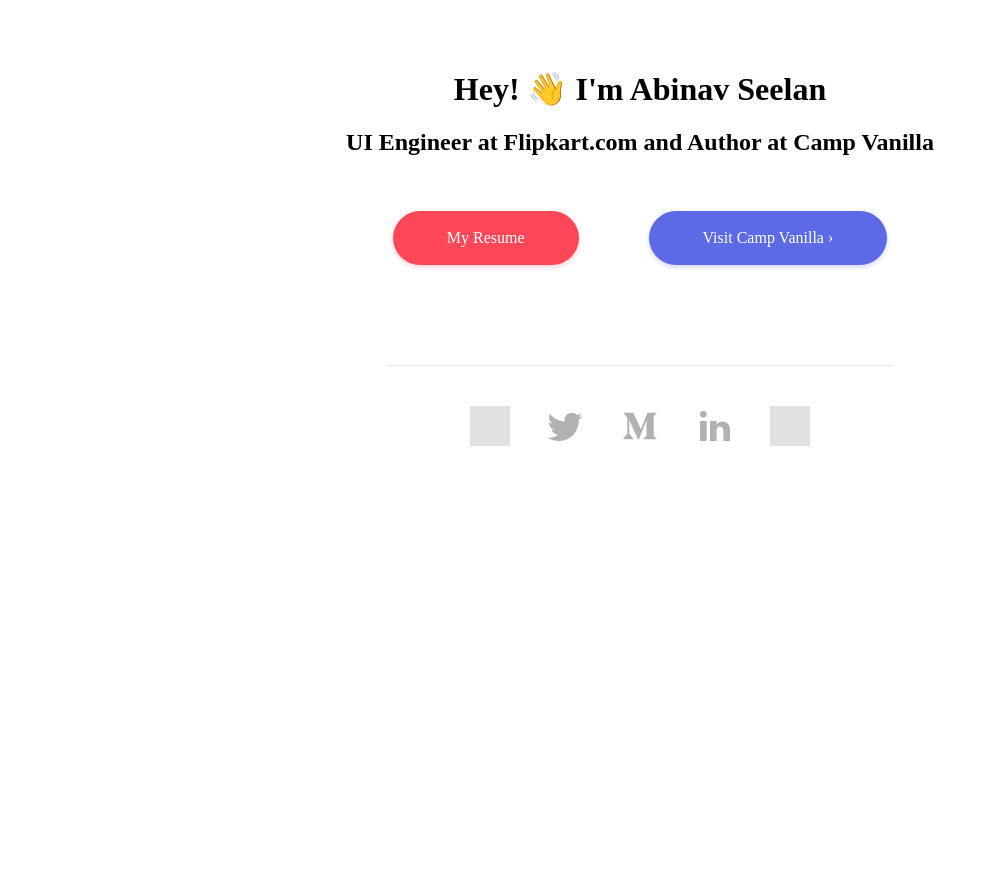
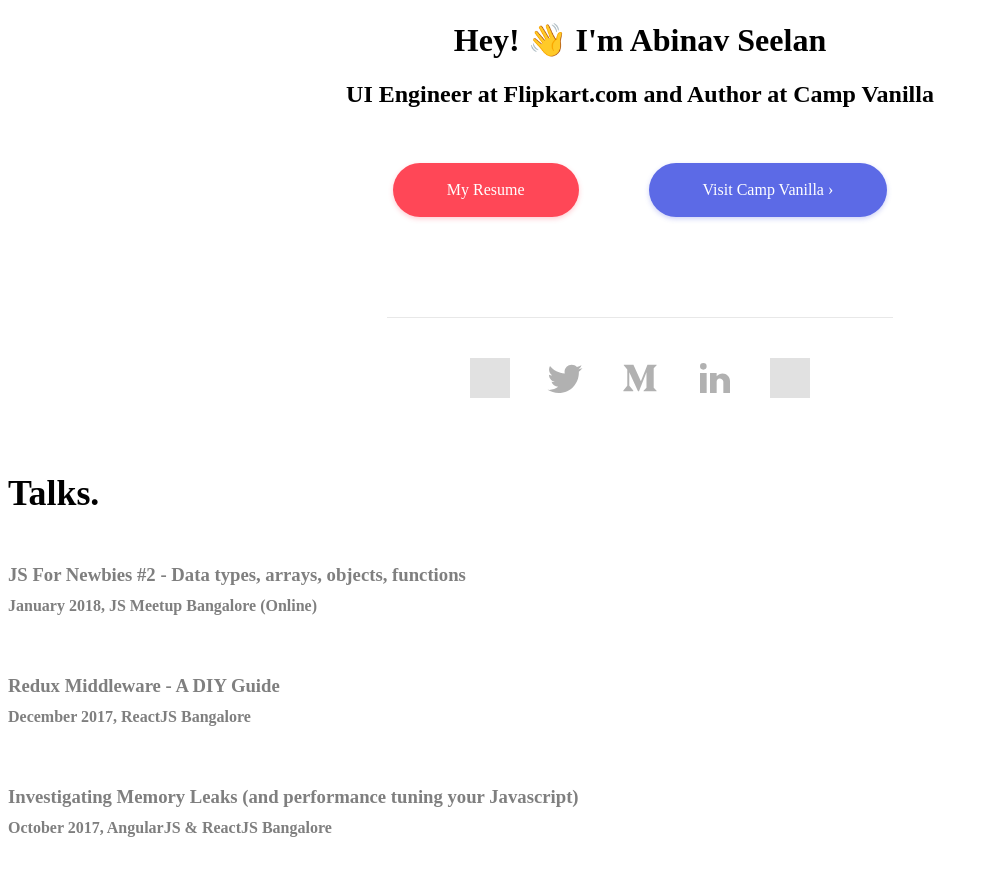
Before and after one commit to abinavseelan/abinavseelan.com, a Gatsby site: page / in a window 1280 px wide. Shown: the whole page, without its empty margins (0-988 px from the left). Before the commit the page ends 800 px from the top, so only its background shows below. Built offline with nearby package versions, Linux system fonts and the light colour scheme; Gatsby itself is replaced by a stand-in of ours; grey boxes are pictures that could not be loaded.

Commit message:
Add dataitem component

```diff
--- /dev/null
+++ b/src/components/DataItem/index.js
@@ -0,0 +1,23 @@
+import React from 'react';
+
+import '../../styles/data-item.scss';
+
+export default ({ data }) => (
+    <div className="data-item">
+        {
+            data.image
+                ? (
+                    <img className="inline" src={data.image} alt={data.heading} />
+                )
+                : (
+                    null
+                )
+        }
+        <div className="inline">
+            <a href={data[data.main]}>
+                <h3 className="data-heading t-bold">{data.heading}</h3>
+            </a>
+            <h4 className="data-sub-heading t-regular">{data.subHeading}</h4>
+        </div>
+    </div>
+);
--- a/src/components/Hero/index.js
+++ b/src/components/Hero/index.js
@@ -41,6 +41,7 @@
 
 const Hero = () => (
     <div className="hero">
+        <div className="container">
             <h1 className="t-bold t-mtb-15">
                 Hey! 👋 I'm Abinav Seelan
             </h1>
@@ -60,6 +61,7 @@
 
             <SocialLinks links={links} />
         </div>
+    </div>
 );
 
 export default Hero;
--- /dev/null
+++ b/src/components/Section/index.js
@@ -0,0 +1,16 @@
+import React from 'react';
+
+import DataItem from '../DataItem';
+
+import '../../styles/section.scss';
+
+export default ({ title, data, viewAllLink, inverted }) => (
+    <section className={`section ${inverted ? 'section-inverted' : ''}`}>
+        <div className="container">
+            <h2 className="heading t-bold">{title}</h2>
+            {
+                data.map(d => <DataItem data={d} />)
+            }
+        </div>
+    </section>
+);
--- /dev/null
+++ b/src/data/Talks.js
@@ -0,0 +1,62 @@
+export default [
+    {
+        heading: "JS For Newbies #2 - Data types, arrays, objects, functions",
+        subHeading: "January 2018, JS Meetup Bangalore (Online)",
+        description: "A webinar introducing newcomers to Javascript to Data Types, Arrays, Objects and Functions in the language. This was the second session in a set of sessions aimed to help those who want to learn Javascript! ",
+        eventLink: "https://www.meetup.com/JavaScript-Meetup-Bangalore/events/246187384/",
+        githubLink: "https://github.com/abinavseelan/js-for-newbies-2",
+        videoLink: "https://youtu.be/byB88mL9jEs",
+        slidesLink: null,
+        main: "videoLink",
+    },
+    {
+        heading: "Redux Middleware - A DIY Guide",
+        subHeading: "December 2017, ReactJS Bangalore",
+        description: "A talk on how middleware in Redux work and a quick code-along to building your own custom Redux Middleware! ",
+        eventLink: "https://www.meetup.com/ReactJS-Bangalore/events/244815606/",
+        githubLink: null,
+        videoLink: "https://youtu.be/TVkPNlo4m8Y",
+        slidesLink: "http://slides.com/abinavseelan/deck-2#/",
+        main: "videoLink",
+    },
+    {
+        heading: "Investigating Memory Leaks (and performance tuning your Javascript)",
+        subHeading: "October 2017, AngularJS & ReactJS Bangalore",
+        description: "A talk on how garbage collection and memory leaks occur in Javascript, and how these memory leaks can be investigated and fixed using the Chrome Developer Tools.",
+        eventLink: "https://www.meetup.com/AngularJS-Bangalore/events/243573762/",
+        githubLink: null,
+        videoLink: null,
+        slidesLink: "http://slides.com/abinavseelan/investigating-memory-leaks",
+        main: "slidesLink",
+    },
+    {
+        heading: "An Introduction to Redux",
+        subHeading: "August 2017, Saltside",
+        description: "Crash course on the importance of Redux in managing application state. Talk was primarily focused on ramping up the web team at Saltside to work on the new web stack (React/Redux - ExpressJS - NodeJS).",
+        eventLink: null,
+        githubLink: null,
+        videoLink: null,
+        slidesLink: "http://slides.com/abinavseelan/deck",
+        main: "slidesLink",
+    },
+    {
+        heading: "An Introduction to Git and Github",
+        subHeading: "September 2016, PESIT Bangalore South Campus",
+        description: "Introducing Version Control Systems, specifically Git, and using it with Github to students of PESIT South Campus",
+        eventLink: null,
+        githubLink: null,
+        videoLink: null,
+        slidesLink: null,
+        main: null,
+    },
+    {
+        heading: "Camp Node - An Introduction to building web applications",
+        subHeading: "March 2016, PESIT Bangalore South Campus",
+        description: "Getting started with web programming for the new web developers through live-coding examples. Built with NodeJS, ExpressJS and MongoDB.",
+        eventLink: null,
+        githubLink: "https://github.com/abinavseelan/pesitbsc-nodejs101",
+        videoLink: null,
+        slidesLink: null,
+        main: "githubLink",
+    },
+]
--- a/src/layouts/index.js
+++ b/src/layouts/index.js
@@ -17,9 +17,7 @@
 
     <Header/>
 
-    <div className="container">
-      {children()}
-    </div>
+    {children()}
   </div>
 )
 
--- a/src/layouts/index.scss
+++ b/src/layouts/index.scss
@@ -17,6 +17,7 @@
 .container {
   max-width: 960px;
   margin: 0 auto;
+  padding: 50px 0;
 }
 
 h1 {
--- a/src/pages/index.js
+++ b/src/pages/index.js
@@ -2,9 +2,32 @@
 import Link from 'gatsby-link'
 
 import Hero from '../components/Hero';
+import Section from '../components/Section';
+
+import Talks from '../data/Talks';
 
 const IndexPage = () => (
-  <Hero />
-)
+  <div>
+    <Hero />
+
+    <Section
+      title="Talks."
+      data={Talks.slice(0, 3)}
+    />
+
+    {/* <Section
+      title="Experience."
+    />
+
+    <Section
+      title="Work."
+    />
+
+    <Section
+      title="Articles."
+      inverted
+    /> */}
+  </div>
+);
 
 export default IndexPage
--- /dev/null
+++ b/src/styles/data-item.scss
@@ -0,0 +1,27 @@
+@import './_colors.scss';
+
+.data-item {
+    margin: 40px 0;
+
+    a {
+        text-decoration: none;
+    }
+
+    .inline {
+        display: inline-block;
+    }
+
+    .data-heading {
+        transition: all 0.15s ease-out;
+        border-bottom: 1px solid rgba(0, 0, 0, 0);
+
+        &:hover {
+            border-bottom-color: $light-grey;
+        }
+    }
+
+    .data-heading, .data-sub-heading {
+        margin: 10px 0;
+        color: $dark-grey;
+    }
+}
--- a/src/styles/hero.scss
+++ b/src/styles/hero.scss
@@ -3,7 +3,7 @@
 .hero {
     width: 100%;
     text-align: center;
-    margin: 70px 0;
+    // margin-bottom: 20px;
 }
 
 hr {
--- /dev/null
+++ b/src/styles/section.scss
@@ -0,0 +1,21 @@
+@import './_colors.scss';
+
+.section {
+    color: $black;
+    overflow-x: hidden;
+
+    &.section-inverted {
+        background-color: $purple;
+        margin-left: -50vh;
+        margin-right: -50vh;
+
+        .heading {
+            color: $white;
+        }
+    }
+
+    .heading {
+        color: $black;
+        font-size: 2.24em;
+    }
+}
```
Lines whose indentation alone changed are shown as unchanged.
